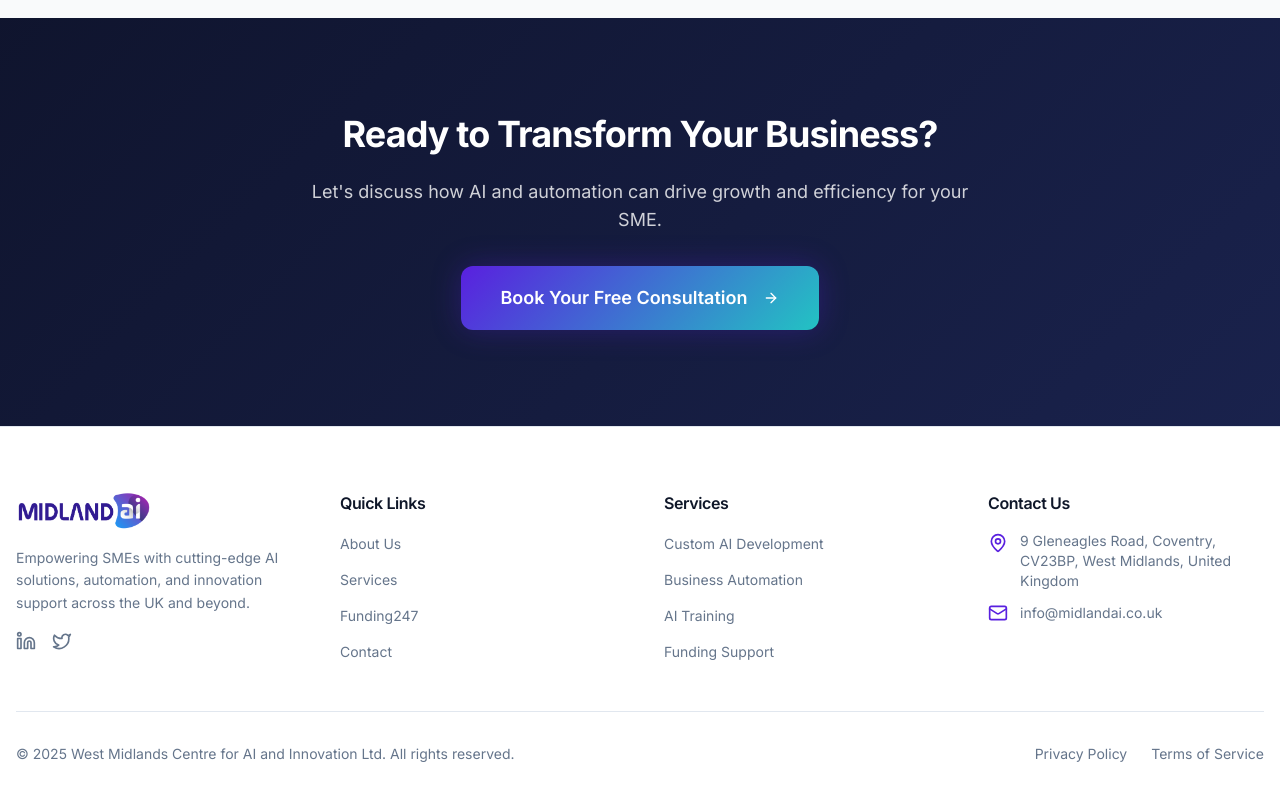
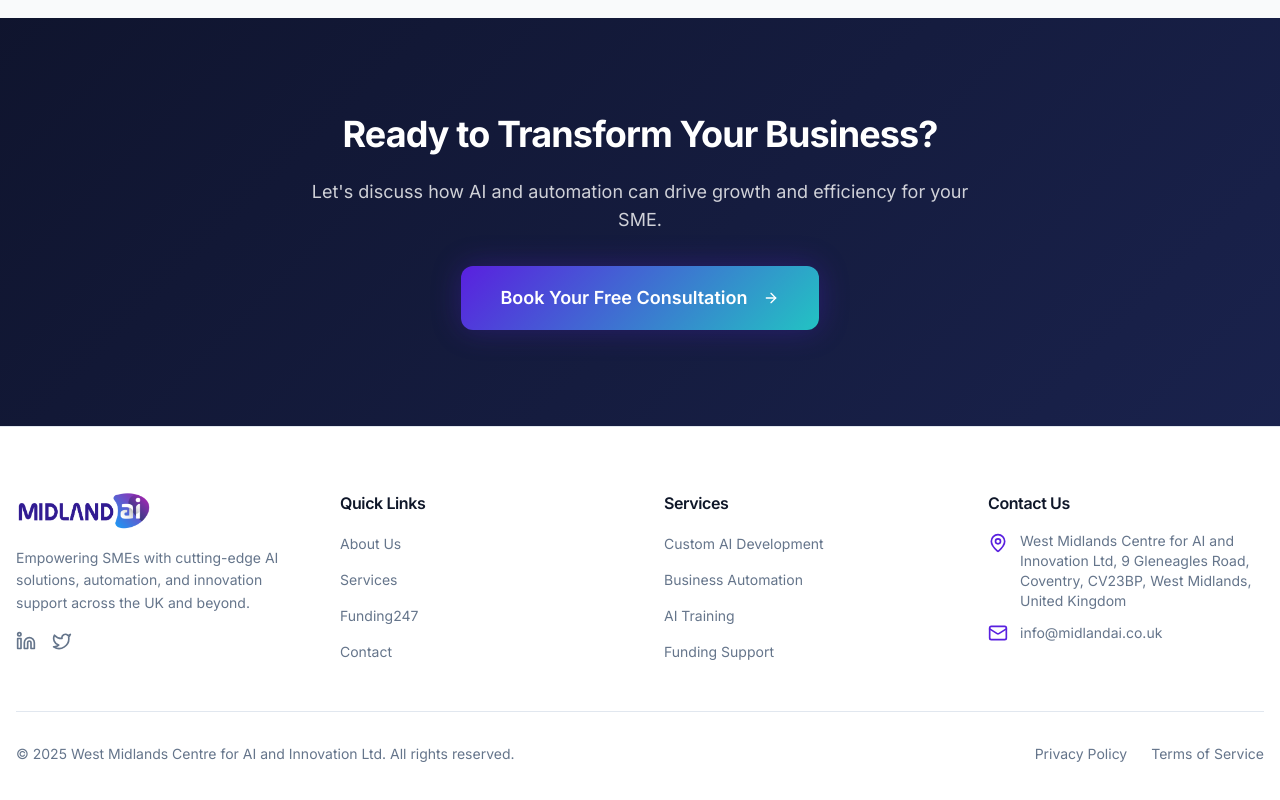
Before and after one commit to lakhvirc4ff/west-midlands-ai-hub, a React (Vite) app: page / in a window 1280 px wide. Shown: the part 2710-3510 px from the top of the page. Built offline with nearby package versions, Linux system fonts and the light colour scheme; the HTML template or start-up script is replaced by a standard one.

Commit message:
Visual edit in Lovable
Edited UI in Lovable

```diff
--- a/src/components/layout/Footer.tsx
+++ b/src/components/layout/Footer.tsx
@@ -52,7 +52,8 @@ export function Footer() {
             <ul className="space-y-3">
               <li className="flex items-start gap-3">
                 <MapPin className="h-5 w-5 text-primary shrink-0 mt-0.5" />
-                <span className="text-muted-foreground text-sm">9 Gleneagles Road, Coventry, CV23BP, West Midlands, United Kingdom</span>
+                <span className="text-muted-foreground text-sm">West Midlands Centre for AI and Innovation Ltd,
+9 Gleneagles Road, Coventry, CV23BP, West Midlands, United Kingdom</span>
               </li>
               <li className="flex items-center gap-3">
                 <Mail className="h-5 w-5 text-primary shrink-0" />
```
